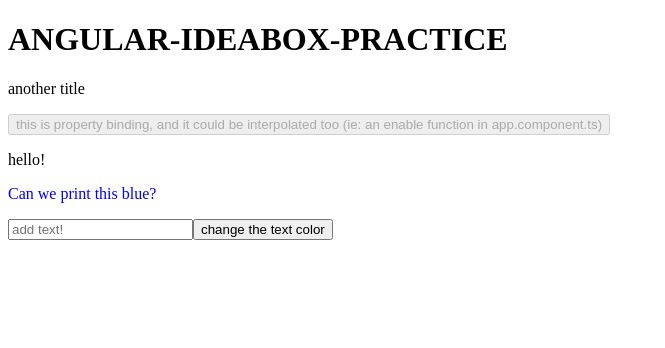
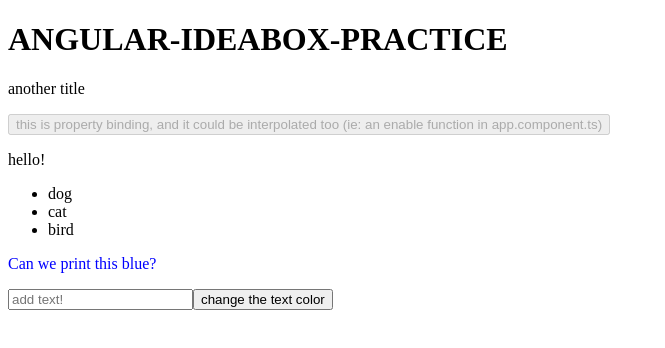
Before and after one commit to whiteheadol/angular-ideabox-one, an Angular app: page / in a window 1280 px wide. Shown: the top 348 px of the page, without its empty margins (0-665 px from the left). Built offline with nearby package versions, Linux system fonts and the light colour scheme.

Commit message:
Render a list item for each element in a property of ideas state

```diff
--- a/src/app/ideas/ideas.component.html
+++ b/src/app/ideas/ideas.component.html
@@ -1 +1,4 @@
 <p class="mini-title">hello!</p>
+<ul *ngIf="showPets">
+  <li *ngFor="let pet of pets">{{ pet }}</li>
+</ul>
```
